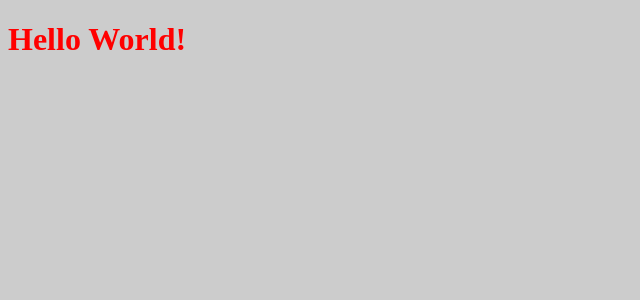
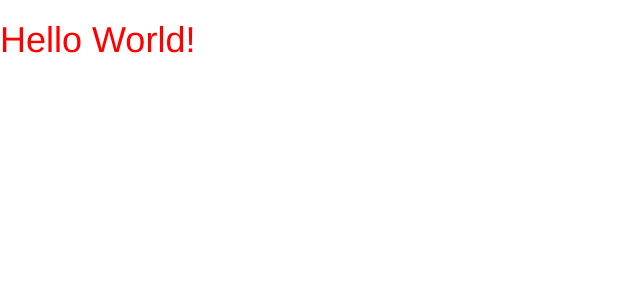
Before and after one commit to Gr1n4/react-todo, a React app: page / in a window 1280 px wide. Shown: the top 300 px of the page, without its empty margins (0-640 px from the left). Built offline with nearby package versions, Linux system fonts and the light colour scheme.

Commit message:
main dependencies and project structure

```diff
--- a/package.json
+++ b/package.json
@@ -30,7 +30,11 @@
     "webpack-merge": "^4.0.0"
   },
   "dependencies": {
+    "bootstrap": "^3.3.7",
+    "font-awesome": "^4.7.0",
     "react": "^15.4.2",
-    "react-dom": "^15.4.2"
+    "react-dom": "^15.4.2",
+    "react-redux": "^5.0.3",
+    "redux": "^3.6.0"
   }
 }
--- a/src/app/app.component.jsx
+++ b/src/app/containers/app.jsx
@@ -2,12 +2,14 @@
 
 import React from 'react';
 
-import './app.component.sass';
+import './app.sass';
 
 export class App extends React.Component {
   render() {
     return (
-      <h1>Hello World!</h1>
+      <div>
+        <h1>Hello World!</h1>
+      </div>
     )
   }
 }
--- a/src/assets/sass/index.sass
+++ b/src/assets/sass/index.sass
@@ -1,2 +1,2 @@
-body
-  background: #ccc
+@import "./../../../node_modules/font-awesome/css/font-awesome.css"
+@import "./../../../node_modules/bootstrap/dist/css/bootstrap.css"
--- a/src/main.js
+++ b/src/main.js
@@ -5,7 +5,6 @@ import React from 'react';
 
 import './assets/sass/index.sass';
 
-import {App} from './app/app.component';
-console.log('test');
+import {App} from './app/containers/app';
 
 ReactDOM.render(<App />, document.getElementById('root'));
--- a/webpack-config/webpack.common.js
+++ b/webpack-config/webpack.common.js
@@ -34,15 +34,15 @@ module.exports = {
       {
         test: /\.(png|jpe?g|gif|svg|woff|woff2|ttf|eot|ico)$/,
         loader: 'file-loader?name=assets/[name].[hash].[ext]'
-      },
+      }, // TODO: Need finished extract css
+      // {
+      //   test: /\.sass$/,
+      //   exclude: helpers.root('src', 'app'),
+      //   loader: ExtractTextPlugin.extract({fallbackLoader: 'style-loader', loader: 'style-loader!css-loader?sourceMap!resolve-url-loader!sass-loader?sourceMap'})
+      // },
       {
         test: /\.sass$/,
-        exclude: helpers.root('src', 'app'),
-        loader: ExtractTextPlugin.extract({fallbackLoader: 'style-loader', loader: 'css-loader?sourceMap!resolve-url-loader!sass-loader?sourceMap'})
-      },
-      {
-        test: /\.sass$/,
-        include: helpers.root('src', 'app'),
+        // include: helpers.root('src', 'app'),
         loader: 'style-loader!css-loader?sourceMap!resolve-url-loader!sass-loader?sourceMap'
       },
     ]
```
Also changed, not shown: src/app/containers/app.sass (renamed from src/app/app.component.sass).
